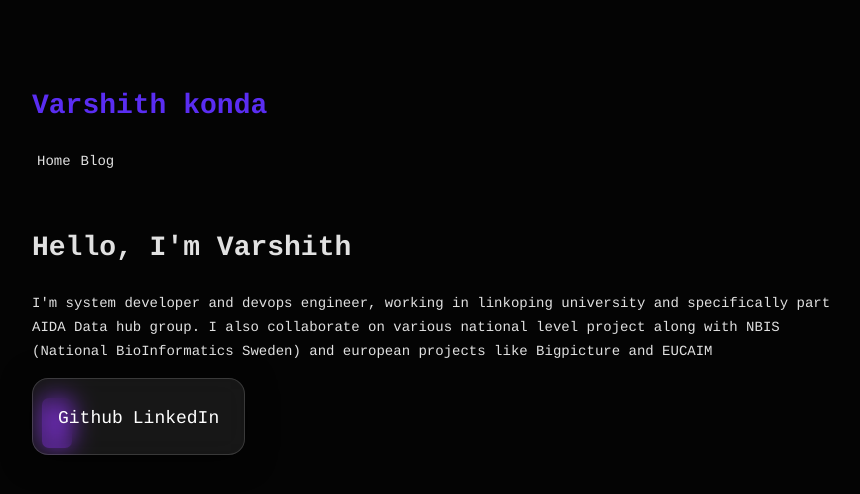
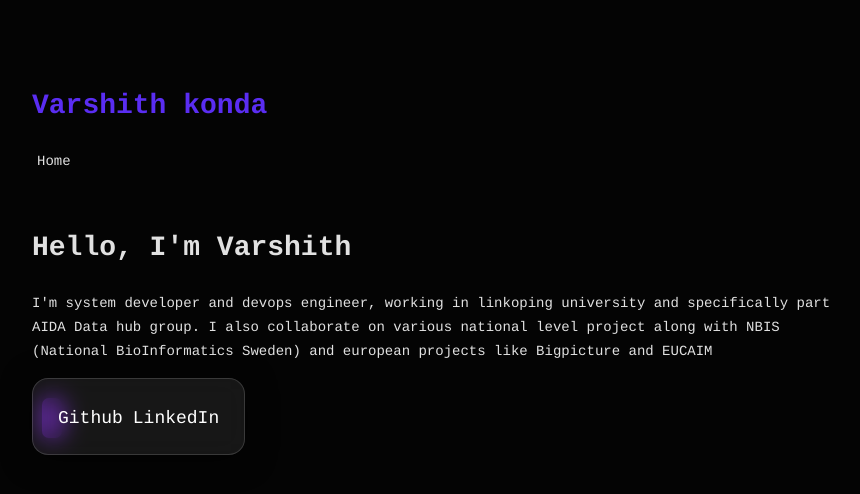
Before and after one commit to darthvader2/portfolio, a Next.js app: page / in a window 1280 px wide. Shown: the top 494 px of the page, without its empty margins (208-1068 px from the left). Built offline with nearby package versions, Linux system fonts and the light colour scheme.

Commit message:
minor fixes

```diff
--- a/src/app/globals.css
+++ b/src/app/globals.css
@@ -64,8 +64,8 @@ nav a{
   padding: 5px;
 }
 .socback{
-  height:50px;
-  width:30px;
+  height:40px;
+  width:20px;
   border-radius: 7px;
   margin-top: 20px;
   margin-left: 10px;
--- a/src/app/layout.js
+++ b/src/app/layout.js
@@ -15,7 +15,6 @@ export default function RootLayout({ children }) {
         <h1 className="animated-title" >Varshith konda</h1>
         <nav>
           <Link href='/'>Home</Link>
-          <Link href='/blog'>Blog</Link>
 
 
         </nav>
```
